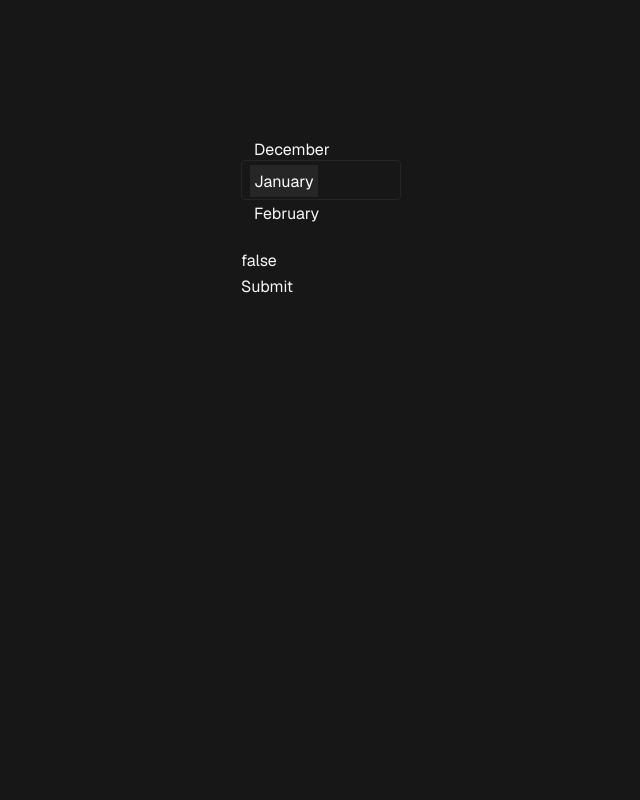
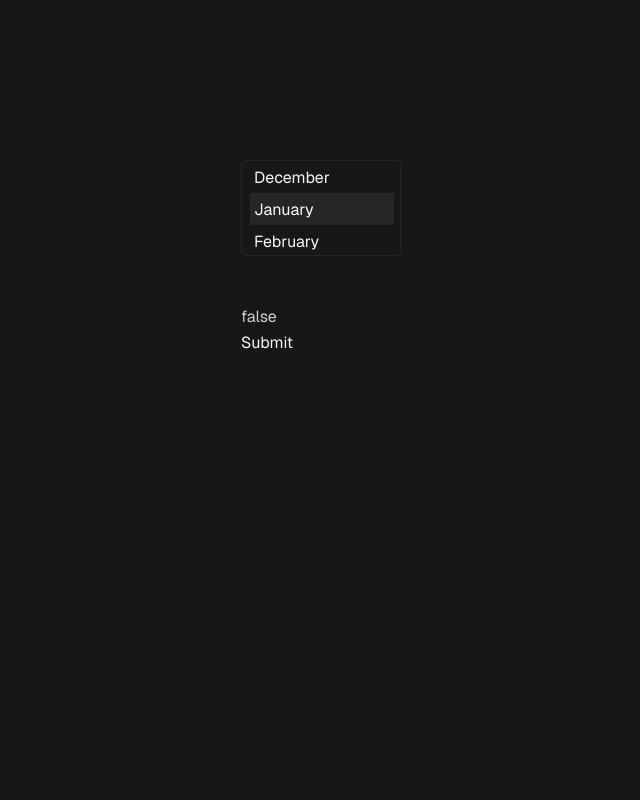
Before and after one commit to fedorivanenko/fedor-ivanenko-personal-website, a Next.js app: page /craft/wheel-picker in a window 1280 px wide. Shown: the top 800 px of the page, without its empty margins (77-717 px from the left). Built offline with nearby package versions, Linux system fonts and the light colour scheme.

Commit message:
feat: update wheelPicker

```diff
--- a/app/craft/wheel-picker/component.tsx
+++ b/app/craft/wheel-picker/component.tsx
@@ -19,7 +19,7 @@ export interface WheelPickerProps {
   ariaDisabled?: React.AriaAttributes["aria-disabled"];
   disabled?: boolean;
   settings? : WheelPickerSettings
-  options? : WheelPickerOption[]
+  options : WheelPickerOption[]
 }
 
 export interface WheelPickerSettings {
@@ -49,6 +49,21 @@ const createCenteredPositions = (length: number): number[] => {
   });
 };
 
+const options = [
+  { value: "JAN", label: "January" },
+  { value: "FEB", label: "February" },
+  { value: "MAR", label: "March" },
+  { value: "APR", label: "April" },
+  { value: "MAY", label: "May" },
+  { value: "JUN", label: "June" },
+  { value: "JUL", label: "July" },
+  { value: "AUG", label: "August" },
+  { value: "SEP", label: "September" },
+  { value: "OCT", label: "October" },
+  { value: "NOV", label: "November" },
+  { value: "DEC", label: "December" }
+] satisfies WheelPickerOption[]
+
 //Core
 function WheelPicker({
   value,
@@ -57,22 +72,8 @@ function WheelPicker({
   onBlur,
   ariaRequired,
   ariaDisabled,
-  //disabled, //TODO: create a disabled state
-  options = [
-    { value: "JAN", label: "January" },
-    { value: "FEB", label: "February" },
-    { value: "MAR", label: "March" },
-    { value: "APR", label: "April" },
-    { value: "MAY", label: "May" },
-    { value: "JUN", label: "June" },
-    { value: "JUL", label: "July" },
-    { value: "AUG", label: "August" },
-    { value: "SEP", label: "September" },
-    { value: "OCT", label: "October" },
-    { value: "NOV", label: "November" },
-    { value: "DEC", label: "December" }
-  ]
-  ,
+  //disabled,
+  options,
   settings = {
     treshHold: 32,
     throttle: 50
@@ -83,7 +84,7 @@ function WheelPicker({
     () => createCenteredPositions(options.length)
   );
 
-  const ref = React.useRef<HTMLDivElement>(null);
+  const gestureRef = React.useRef<HTMLDivElement>(null);
   const eY = React.useRef<number>(0)
   const prevDir = React.useRef<number>(0)
 
@@ -114,21 +115,21 @@ function WheelPicker({
       }
     },
     {
-      target: ref,
+      target: gestureRef,
       eventOptions: { passive: false },
     }
   );
 
   return (
     <div
-      ref={ref}
+      ref={gestureRef}
       tabIndex={-1}
       onFocus={onFocus}
       onBlur={onBlur}
       role="listbox"
       aria-required={ariaRequired}
       aria-disabled={ariaDisabled}
-      className="border rounded p-2 w-40 h-10 relative mb-12"
+      className="border rounded p-2 w-40 h-24 relative mb-12 overflow-hidden"
     >
       {options.map((option, index) => (
         <div
@@ -141,7 +142,7 @@ function WheelPicker({
             transform: `translateY(${32 * optionPositions[index]}px)`,
             opacity: Math.abs(optionPositions[index]) >= 2 ? 0 : 1
           }}
-          className={`absolute top-1 left-2 h-8 cursor-pointer p-1 transition-all duration-200 ease-out ${
+          className={`absolute top-8 w-36 left-2 h-8 cursor-pointer p-1 transition-all duration-200 ease-out ${
             value === option.value ? "bg-accent text-white" : ""
           }`}
           //onClick={() => onPick(option.value)}
@@ -154,7 +155,7 @@ function WheelPicker({
 }
 
 type ControlWithRef = Field.Control.Props & {
-  ref?: React.Ref<HTMLDivElement>;
+  ref?: React.Ref<HTMLInputElement>;
 };
 
 //Base UI Adapter
@@ -170,11 +171,11 @@ function BaseFieldTest() {
       onSubmit={async (event) => {
         event.preventDefault();
         const formData = new FormData(event.currentTarget);
-        const value = formData.get("country") as string;
-        console.log(value);
+        const value = formData.get("month") as string;
+        console.log('submited:', value);
       }}
     >
-      <Field.Root name="country">
+      <Field.Root name="month">
         <Field.Control
           value={value}
           required
@@ -189,6 +190,7 @@ function BaseFieldTest() {
               ref,
               onFocus,
               onBlur,
+              onChange,
             }: ControlWithRef = controlProps;
 
             return (
@@ -201,16 +203,17 @@ function BaseFieldTest() {
                   ariaDisabled={ariaDisabled}
                   ariaRequired={ariaRequired}
                   disabled={disabled}
+                  options={options}
                 />
 
                 <input
-                  ref={ref as React.Ref<HTMLInputElement>}
+                  ref={ref}
                   disabled={disabled}
                   id={id}
+                  value={value}
+                  onChange={onChange}
                   name={name}
                   type="text"
-                  value={value}
-                  required
                   tabIndex={-1}
                   aria-hidden="true"
                   className="sr-only"
@@ -219,9 +222,13 @@ function BaseFieldTest() {
             );
           }}
         />
-        <Field.Error />
+        <Field.Error/>
         <Field.Validity>
-          {(validity) => (validity.validity.valid ? "true" : "false")}
+          {(validity) => {
+            return (
+              <p>{validity.validity.valid ? "true" : "false"}</p>
+            )
+          }}
         </Field.Validity>
       </Field.Root>
       <button type="submit">Submit</button>
```
